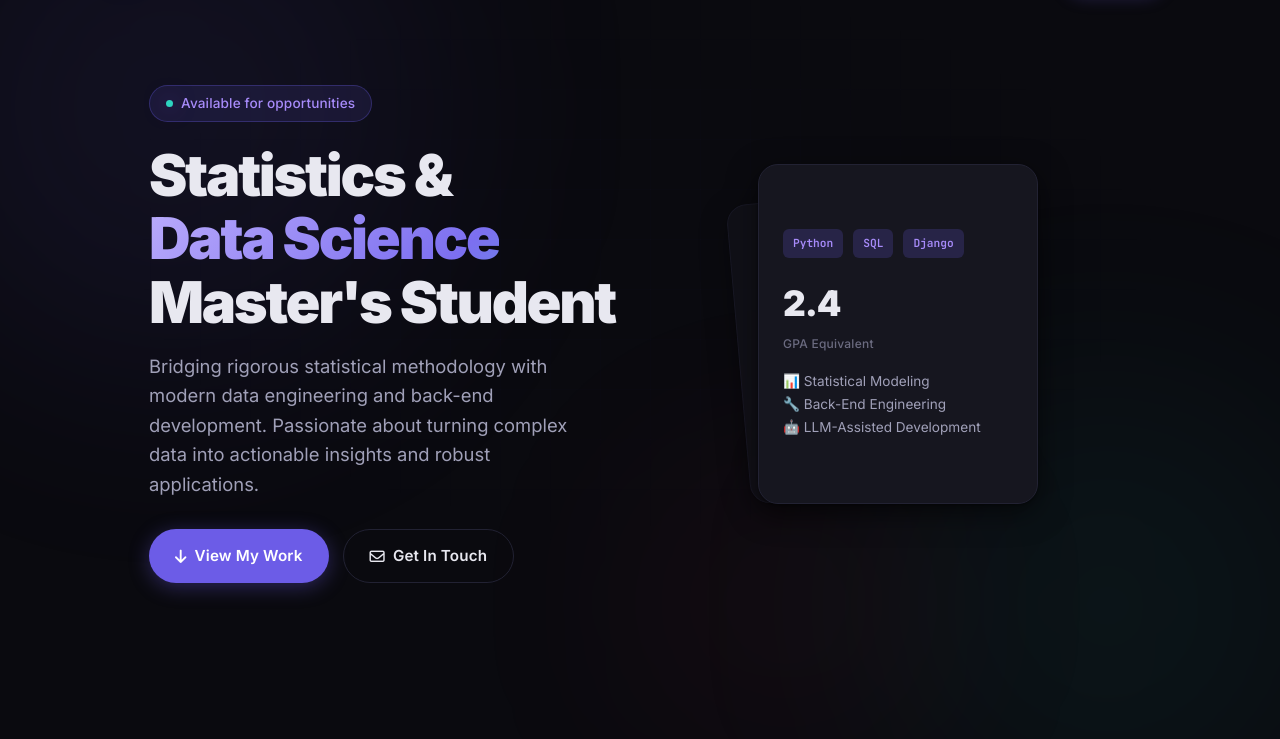
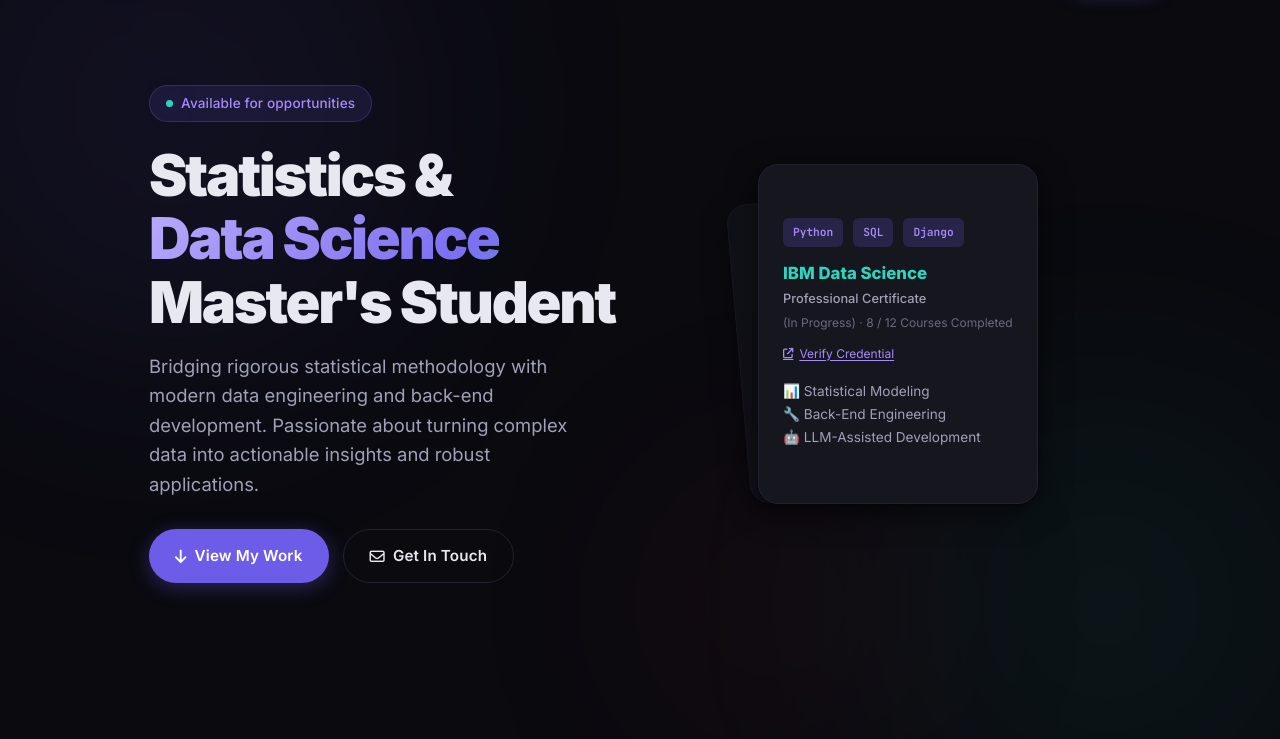
Before and after one commit to yahiaoui-mouaid/yahiaoui-mouaid.github.io, a plain HTML site: page index.html in a window 1280 px wide. Shown: the part 61-800 px from the top of the page. Drawn offline with Linux system fonts and the light colour scheme.

Commit message:
Update card content to reflect new certification
Replaced GPA information with IBM Data Science Professional Certificate details, including course progress and a verification link.

```diff
--- a/index.html
+++ b/index.html
@@ -917,9 +917,24 @@
                                 <span class="card-icon-tag">SQL</span>
                                 <span class="card-icon-tag">Django</span>
                             </div>
-                            <div class="card-stat">
-                                2.4<small>GPA Equivalent</small>
+
+                            <!-- 🔽 UPDATED CARD CONTENT REPLACING GPA -->
+                            <div style="display: flex; flex-direction: column; gap: 4px;">
+                                <div style="font-weight: 800; font-size: 1.05rem; line-height: 1.2; color: var(--accent-teal);">
+                                    IBM Data Science
+                                </div>
+                                <div style="font-size: 0.8rem; color: var(--text-secondary); font-weight: 500;">
+                                    Professional Certificate
+                                </div>
+                                <div style="font-size: 0.75rem; color: var(--text-muted);">
+                                    (In Progress) · 8 / 12 Courses Completed
+                                </div>
+                                <a href="https://www.coursera.org/account/accomplishments/verify/IVNFXS4VXB15" target="_blank" rel="noopener" style="display: inline-flex; align-items: center; gap: 6px; margin-top: 6px; font-size: 0.75rem; color: var(--accent-secondary); text-decoration: underline; text-underline-offset: 2px;">
+                                    <i class="fa-solid fa-arrow-up-right-from-square" style="font-size: 0.65rem;"></i> Verify Credential
+                                </a>
                             </div>
+                            <!-- 🔽 END OF UPDATED CONTENT -->
+
                             <div style="font-size:0.85rem;color:var(--text-secondary);">
                                 📊 Statistical Modeling<br>
                                 🔧 Back-End Engineering<br>
@@ -1096,7 +1111,7 @@
                         and data visualization. Completed hands-on projects demonstrating real-world data science
                         workflows and model deployment skills.
                     </p>
-                    <a href="#" class="cert-link">View Certificate <i class="fa-solid fa-arrow-up-right-from-square"></i></a>
+                    <a href="#" class="cert-link">In Progress <i class="fa-solid fa-arrow-up-right-from-square"></i></a>
                 </div>
             </div>
         </div>
```
